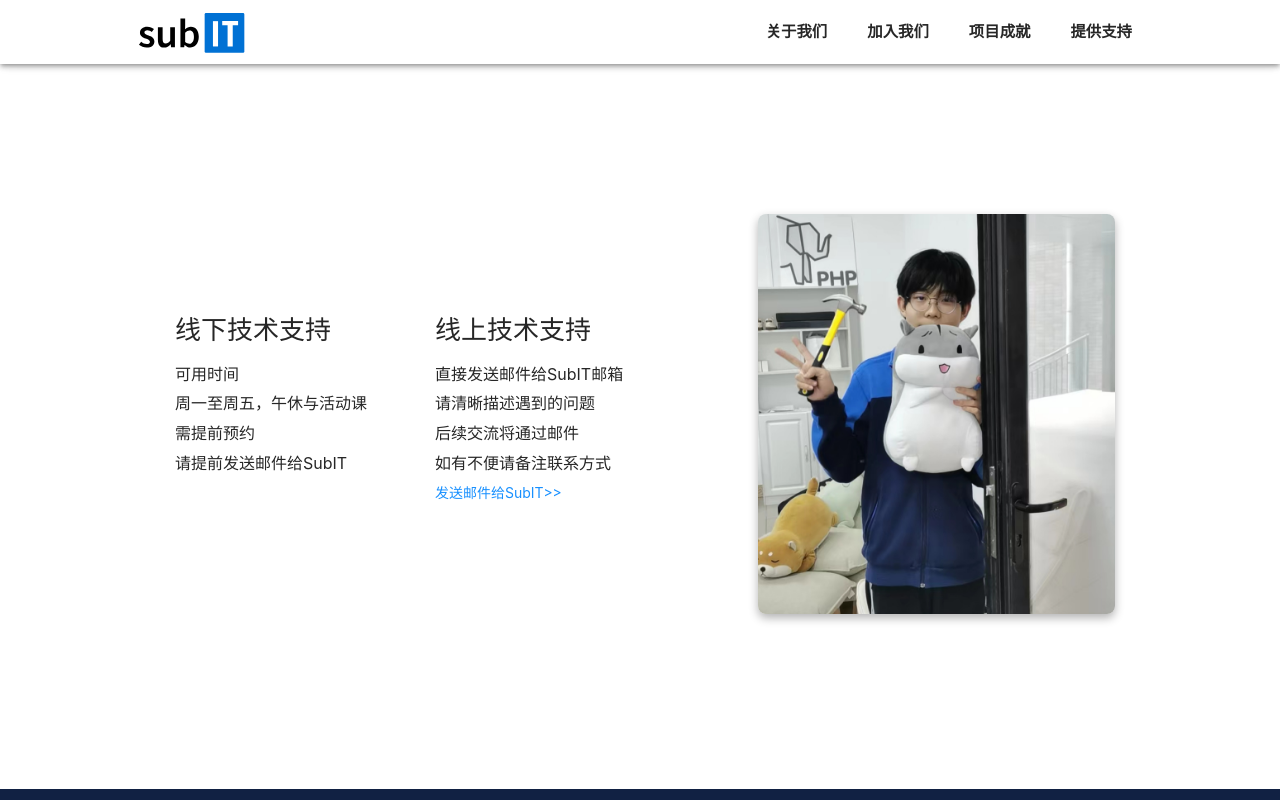
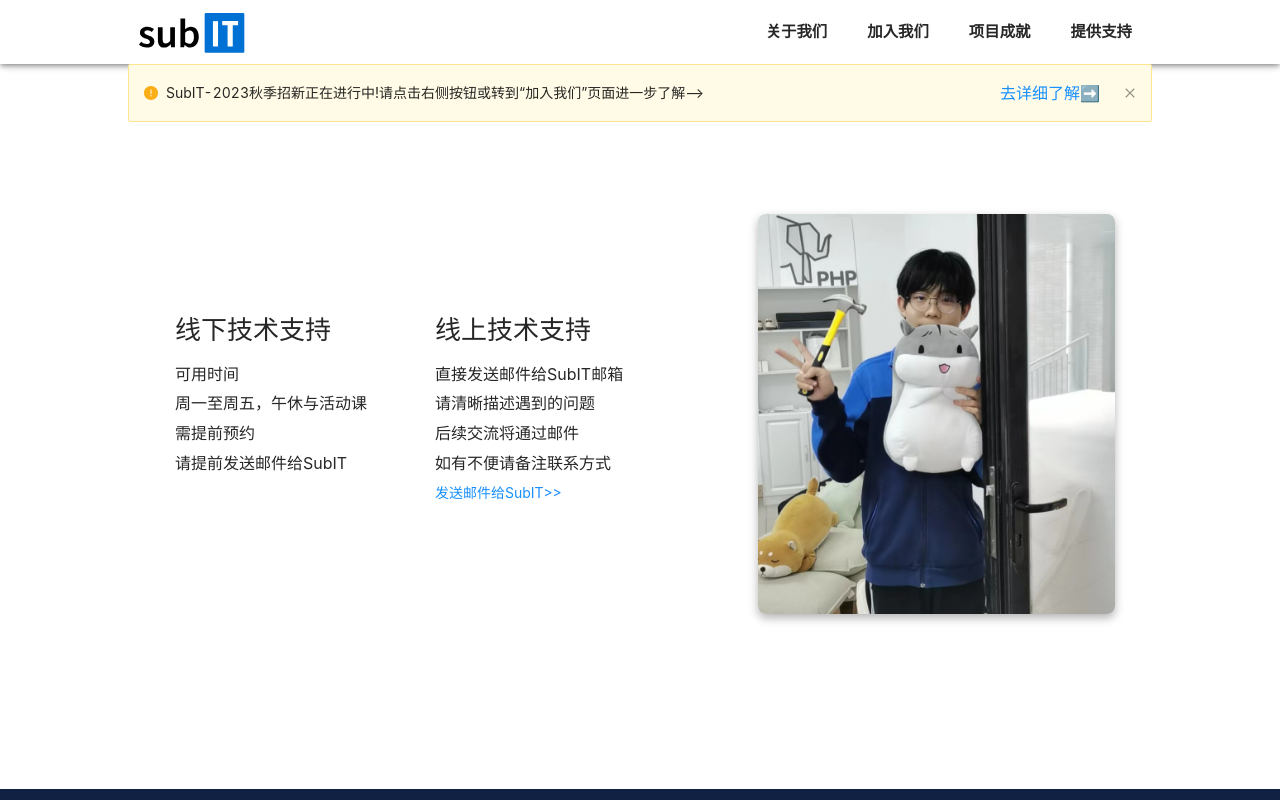
Before and after one commit to subitlab/subit_official_react, a Next.js app: page /support in a window 1280 px wide. Shown: the top 800 px of the page. Built offline with nearby package versions, Linux system fonts and the light colour scheme.

Commit message:
add a global advertisement for SubIT's 2023 fall recruit. And what have you down!?, I decide to mix this to typescript and lint it by hand again😠

```diff
--- a/components/HeaderBar.js
+++ b/components/HeaderBar.js
@@ -1,17 +1,21 @@
 import styles from "../styles/global_components/header.module.css";
-import {Image, Layout, Menu, Popover} from "antd";
+import { Image, Layout, Menu, Popover, Alert, Button } from "antd";
 import Router from "next/router";
-import {MenuOutlined} from "@ant-design/icons";
+import { MenuOutlined } from "@ant-design/icons";
 import React from "react";
 
-const {Header} = Layout;
+const onClose = (e) => {
+    console.log(e, "I was closed");
+};
 
+const { Header } = Layout;
 
 const actions_title = [
-    {title: "关于我们", path: "/about"},
-    {title: "加入我们", path: "/join"},
-    {title: "项目成就", path: "/achievement"},
-    {title: "提供支持", path: "/support"}];
+    { title: "关于我们", path: "/about" },
+    { title: "加入我们", path: "/join" },
+    { title: "项目成就", path: "/achievement" },
+    { title: "提供支持", path: "/support" }
+];
 
 
 export default function HeaderBar(props) {
@@ -24,6 +28,22 @@ export default function HeaderBar(props) {
                 <Actions select={props.select ? props.select : null}/>
                 <ActionsMenuBtn select={props.select ? props.select : null}/>
             </div>
+            <Alert
+                message="SubIT-2023秋季招新正在进行中!请点击右侧按钮或转到“加入我们”页面进一步了解-->"
+                type="warning"
+                closable
+                showIcon
+                action={
+                    <Button
+                        type="link"
+                        size="large"
+                        href="/join"
+                    >
+                        去详细了解➡️
+                    </Button>
+                }
+                onClose={onClose}
+            />
         </Header>
     );
 }
```
